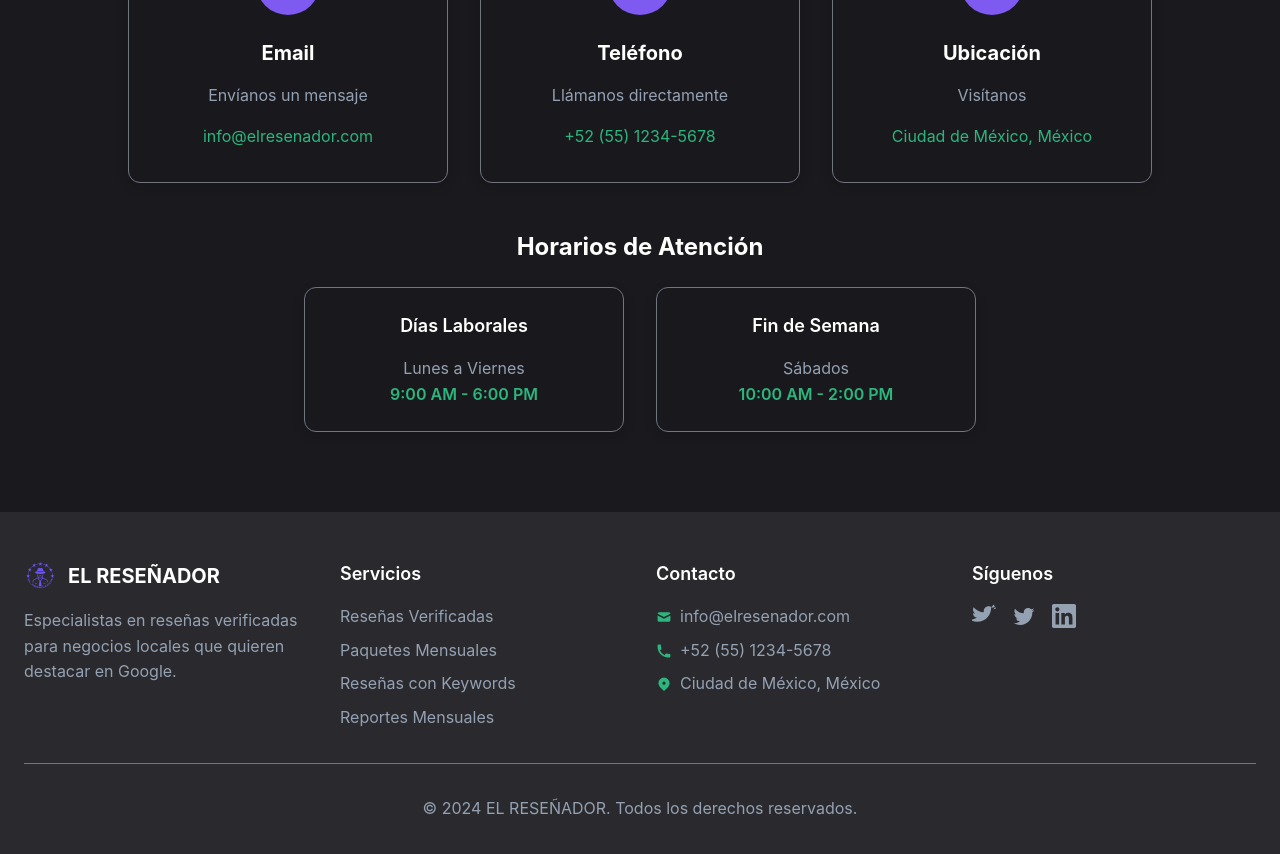
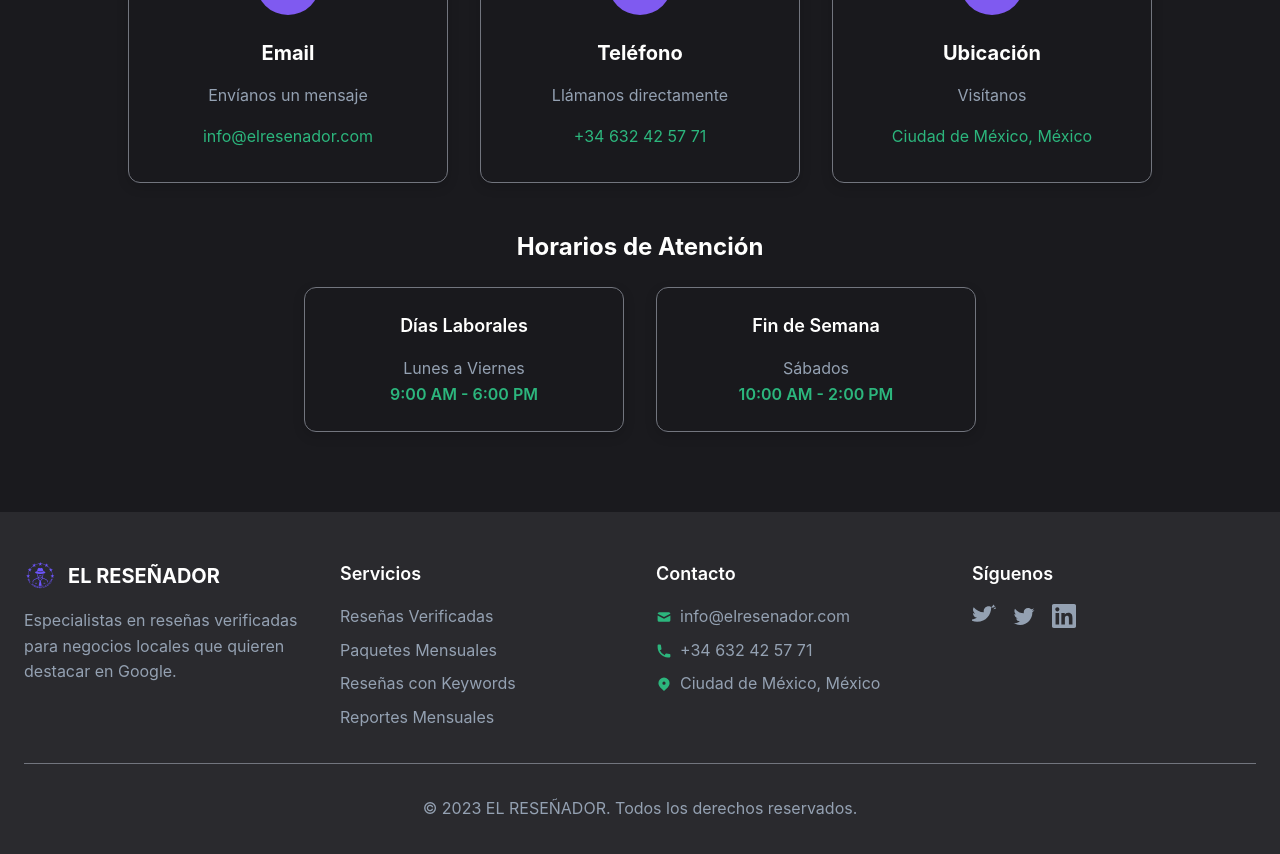
Before and after one commit to AXELRAYO990/ElRESENADOR, a React (Vite) app: page / in a window 1280 px wide. Shown: the part 4320-5174 px from the top of the page. Built offline with nearby package versions, Linux system fonts and the light colour scheme.

Commit message:
Actualizado número de contacto a +34 632 42 57 71 en sección de contacto y footer

```diff
--- a/src/App.tsx
+++ b/src/App.tsx
@@ -549,8 +549,8 @@ function App() {
               </div>
               <h3 className="text-xl font-bold text-headline mb-4">Teléfono</h3>
               <p className="text-paragraph mb-4">Llámanos directamente</p>
-              <a href="tel:+525512345678" className="text-success hover:text-headline transition-colors">
-                +52 (55) 1234-5678
+              <a href="tel:+34632425771" className="text-success hover:text-headline transition-colors">
+                +34 632 42 57 71
               </a>
             </div>
 
@@ -624,7 +624,7 @@ function App() {
                   <svg className="w-4 h-4 mr-2 text-success" fill="currentColor" viewBox="0 0 20 20">
                     <path d="M2 3a1 1 0 011-1h2.153a1 1 0 01.986.836l.74 4.435a1 1 0 01-.54 1.06l-1.548.773a11.037 11.037 0 006.105 6.105l.774-1.548a1 1 0 011.059-.54l4.435.74a1 1 0 01.836.986V17a1 1 0 01-1 1h-2C7.82 18 2 12.18 2 5V3z"/>
                   </svg>
-                  +52 (55) 1234-5678
+                  +34 632 42 57 71
                 </li>
                 <li className="flex items-center">
                   <svg className="w-4 h-4 mr-2 text-success" fill="currentColor" viewBox="0 0 20 20">
@@ -658,7 +658,7 @@ function App() {
           </div>
 
           <div className="border-t border-subtle mt-8 pt-8 text-center text-paragraph">
-            <p>&copy; 2024 EL RESEÑADOR. Todos los derechos reservados.</p>
+            <p>&copy; 2023 EL RESEÑADOR. Todos los derechos reservados.</p>
           </div>
         </div>
       </footer>
```
